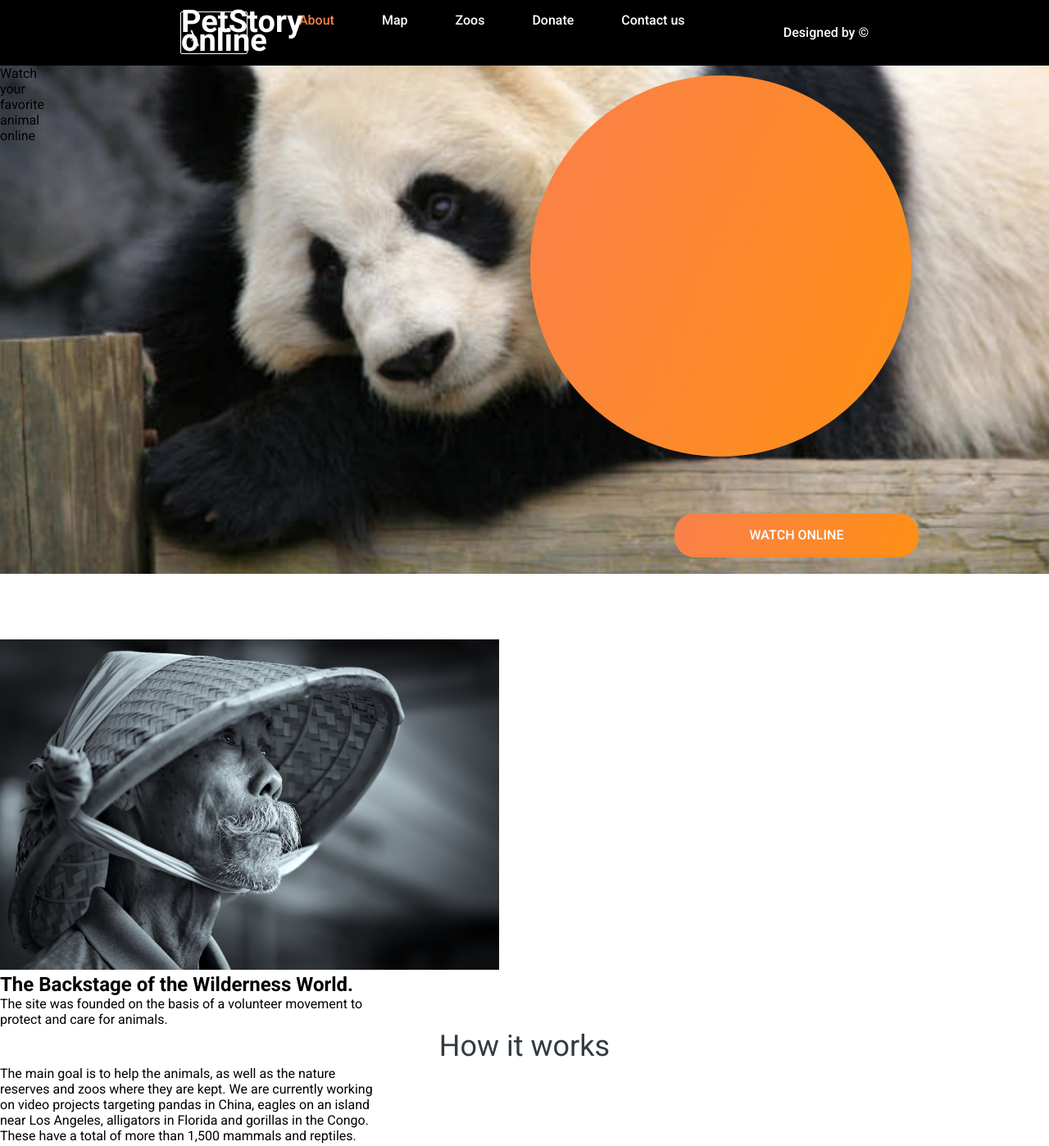
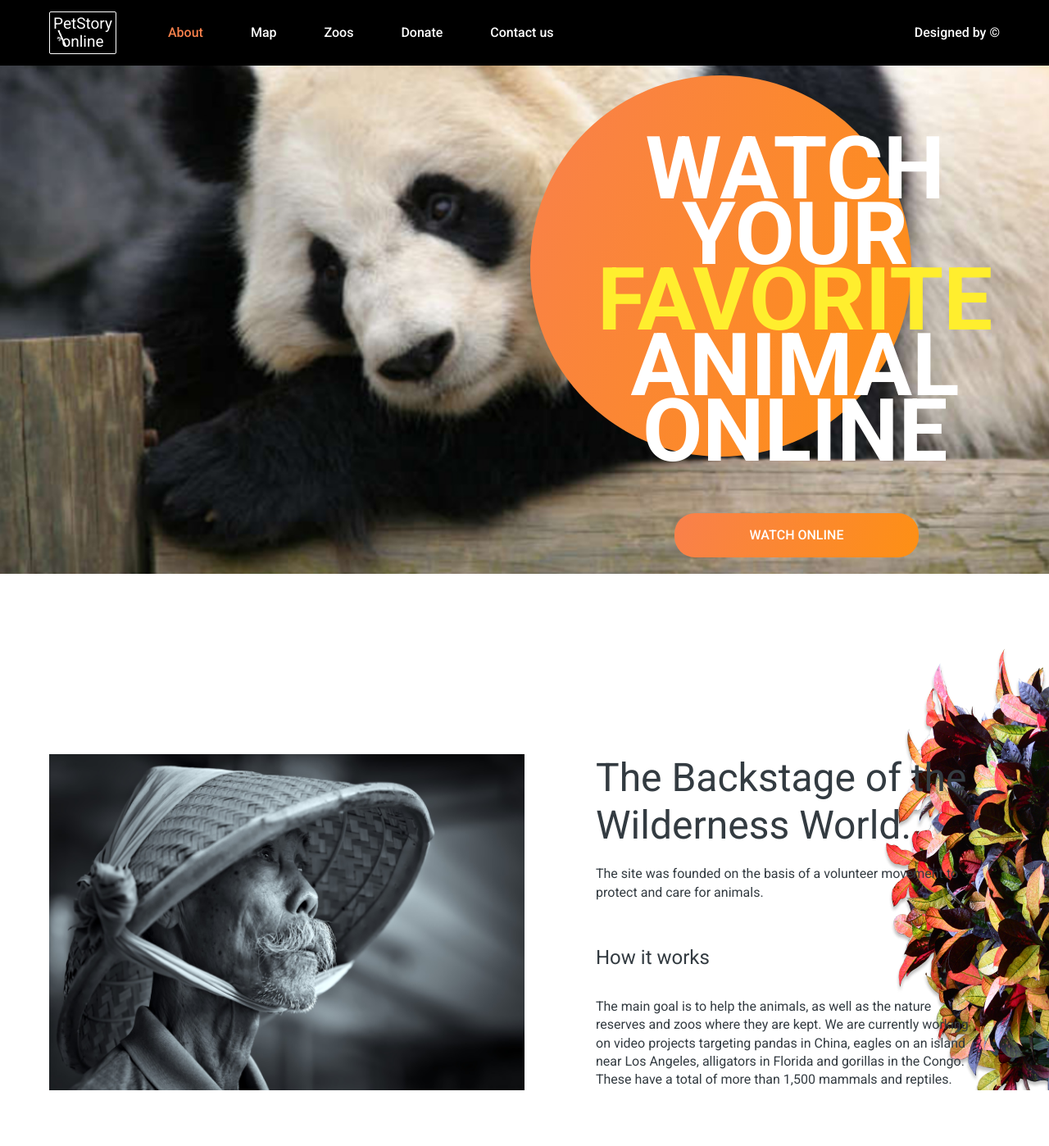
Before and after one commit to ViktOr-byte/online-zoo-new, a plain HTML site: page index.html in a window 1280 px wide. Shown: the top 1398 px of the page at 82% size. Drawn offline with Linux system fonts and the light colour scheme.

Commit message:
feat: update css

```diff
--- a/style.css
+++ b/style.css
@@ -8,6 +8,12 @@
     font-style: normal;
     box-sizing: border-box;
     }
+button{
+        cursor: pointer;
+}
+.but:hover{
+    background: #E47209;
+}
 main {
     display: block;
     font-family: 'Roboto';
@@ -29,9 +35,12 @@ h3{
     margin: auto;
 }
 .container{
-    padding-left: 220px;
-    padding-right: 220px;
+    max-width: 1160px;
+    margin: 0 auto;
     height:80px;
+
+}
+header{
     background-color: #000000;
 }
 .header{
@@ -46,6 +55,7 @@ h3{
     justify-content: space-between;
     gap: 63px;
     text-align: center;
+    align-items: center;
 }
 .logo-btn{
     display: flex;
@@ -67,8 +77,17 @@ h3{
 }
 .logo img{
     position: absolute;
-    left: 10px;
+    left: 8px;
     top: 21px;
+}
+.logo h1{
+    font-style: normal;
+    font-weight: 400;
+    font-size: 19.0145px;
+    line-height: 120%;
+    text-align: center;
+    color: #FFFFFF;
+    padding-top: 2.5px;
 }
 ul{
     display: flex;
@@ -126,7 +145,7 @@ a{
     background-size: cover;
     height: 700px;
 }
-.sec1 h1{
+.sec1 p{
     position: absolute;
     width: 500.31px;
     height: 400px;
@@ -140,6 +159,9 @@ a{
     text-align: center;
     text-transform: uppercase;
     color: #FFFFFF;
+}
+.favorite{
+    color: #FFEE2E;
 }
 .elipse{
     background: url(./assert/images/Ellipse\ 6.png);
@@ -169,26 +191,32 @@ a{
     color: #FFFFFF;
     border: none;
 }
-.section-2{
+.backstage{
     background: url(./assert/images/flower_foto1.png);
     background-position-x: 100%;
-    background-position-y: 50%;
     background-repeat: no-repeat;
 }
+.backstage-container{
+    max-width: 1160px;
+    margin: 0 auto;
+}
 
-.section-2-content{
+.backstage-content{
     display: flex;
     gap: 87px;
     padding-top: 140px;
-    padding-left: 220px;
-    padding-right: 180px;
 }
-.section-2-content img{
+.backstage-content img{
     width: 580px;
     height: 410px;
     backdrop-filter: blur(2px);
 }
-.section-2-text h2{
+.backstage-text{
+    display: flex;
+    flex-direction: column;
+    align-items: flex-start;
+}
+.backstage-text h2{
     font-family: 'Roboto';
     font-style: normal;
     font-weight: 400;
@@ -197,7 +225,7 @@ a{
     color: #333B41;
     margin-bottom: 20px;
 }
-.section-2-text p{
+.backstage-text p{
     font-family: 'Roboto';
     font-style: normal;
     font-weight: 400;
@@ -205,7 +233,7 @@ a{
     line-height: 140%;
     color: #333B41;
 }
-.section-2-text h3{
+.backstage-text h3{
     font-family: 'Roboto';
     font-style: normal;
     font-weight: 400;
@@ -248,6 +276,9 @@ a{
 }
 .arrow img{
     padding: 27px 23px;
+}
+.arrow:hover{
+background:#E47209 ;
 }
 .arrow-left{
     position: absolute;
```
